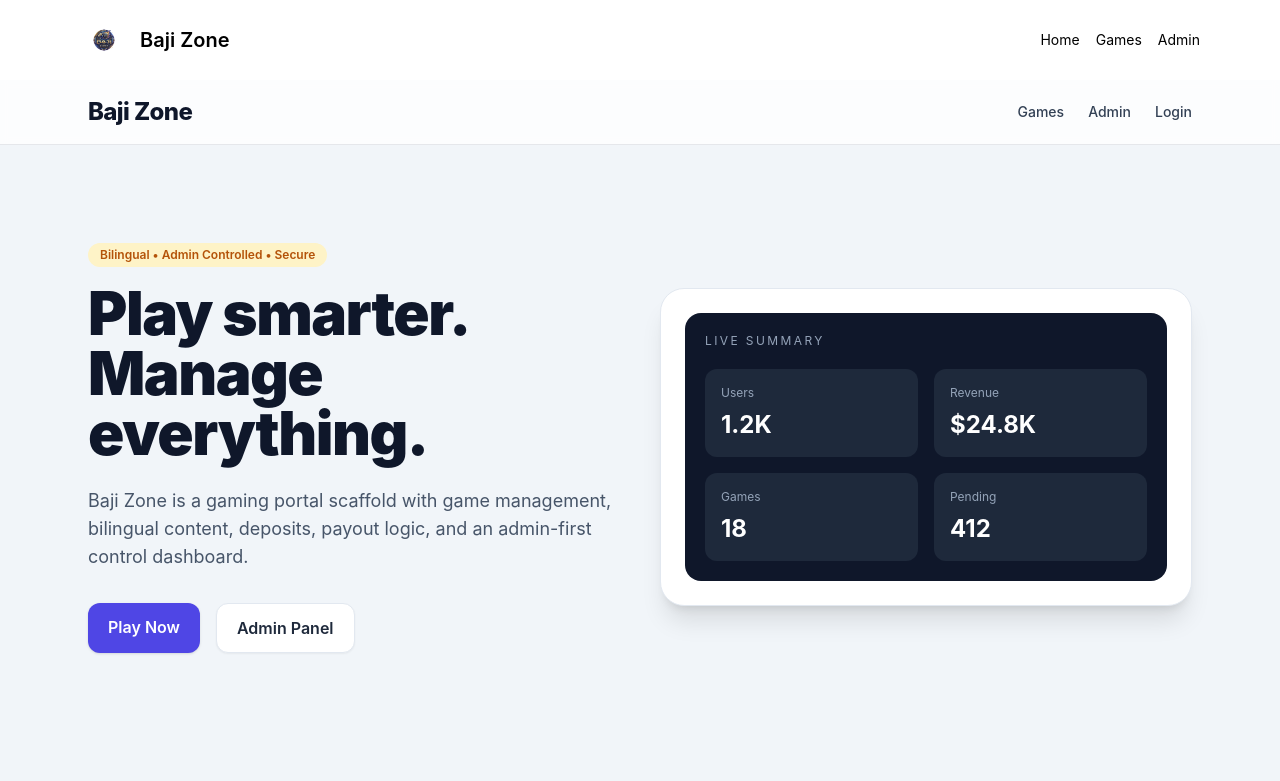
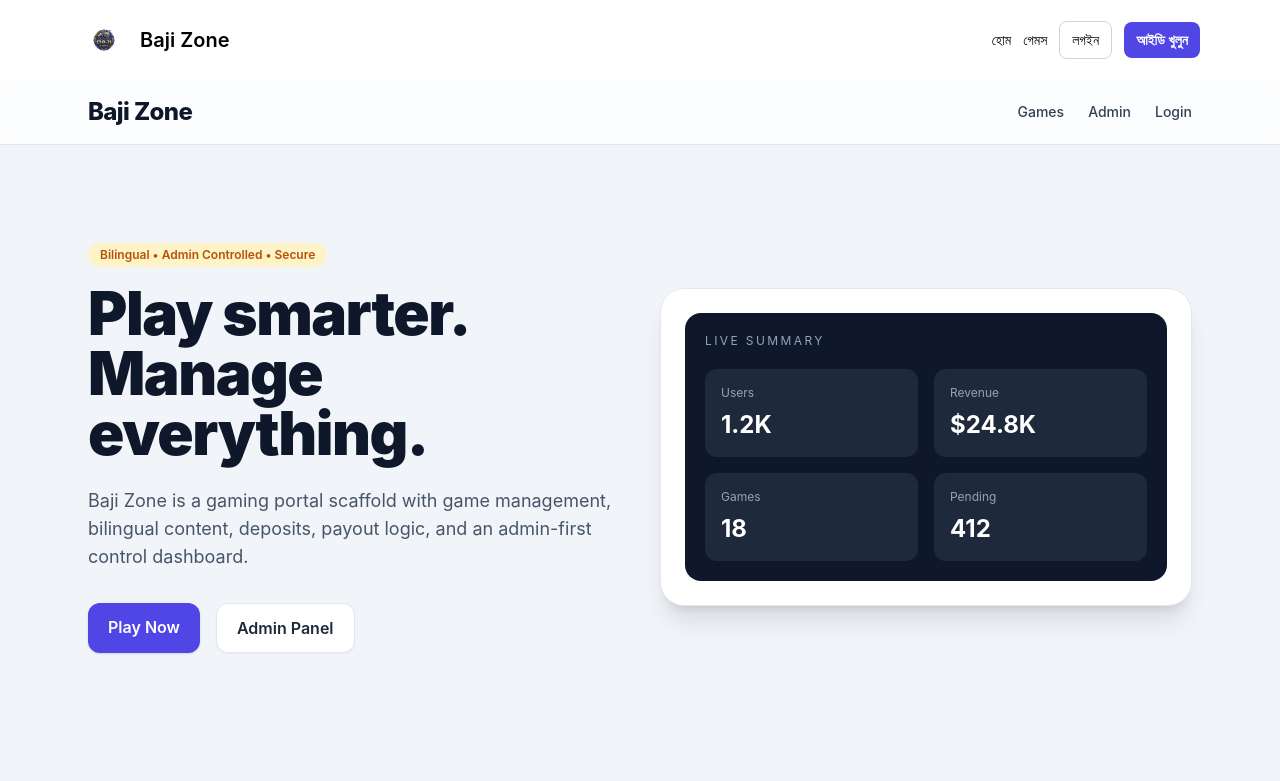
Before and after one commit to limon888899/baji-zone, a Next.js app: page / in a window 1280 px wide. Shown: the top 781 px of the page. Built offline with nearby package versions, Linux system fonts and the light colour scheme.

Commit message:
Add login and registration navigation links

```diff
--- a/components/Header.tsx
+++ b/components/Header.tsx
@@ -8,15 +8,16 @@ type Props = {
 export default function Header({ lang, setLang }: Props) {
   return (
     <header className="bg-white shadow">
-      <div className="max-w-6xl mx-auto p-4 flex justify-between items-center">
-        <div className="flex items-center gap-3">
-          <img src="/logo.png" alt="Baji Zone" className="h-12 w-12 object-contain" />
-          <div className="text-xl font-semibold">Baji Zone</div>
-        </div>
-        <nav className="space-x-4 text-sm">
-          <Link href="/">Home</Link>
-          <Link href="/games">Games</Link>
-          <Link href="/admin">Admin</Link>
+      <div className="mx-auto flex max-w-6xl items-center justify-between gap-4 p-4">
+        <Link href="/" className="flex items-center gap-3" aria-label="Baji Zone home">
+          <img src="/logo.png" alt="" className="h-12 w-12 object-contain" />
+          <span className="text-xl font-semibold">Baji Zone</span>
+        </Link>
+        <nav aria-label="Main navigation" className="flex flex-wrap items-center justify-end gap-3 text-sm">
+          <Link href="/">হোম</Link>
+          <Link href="/games">গেমস</Link>
+          <Link href="/auth/login" className="rounded-lg border border-slate-300 px-3 py-2">লগইন</Link>
+          <Link href="/auth/register" className="rounded-lg bg-indigo-600 px-3 py-2 font-semibold text-white">আইডি খুলুন</Link>
         </nav>
       </div>
     </header>
```
